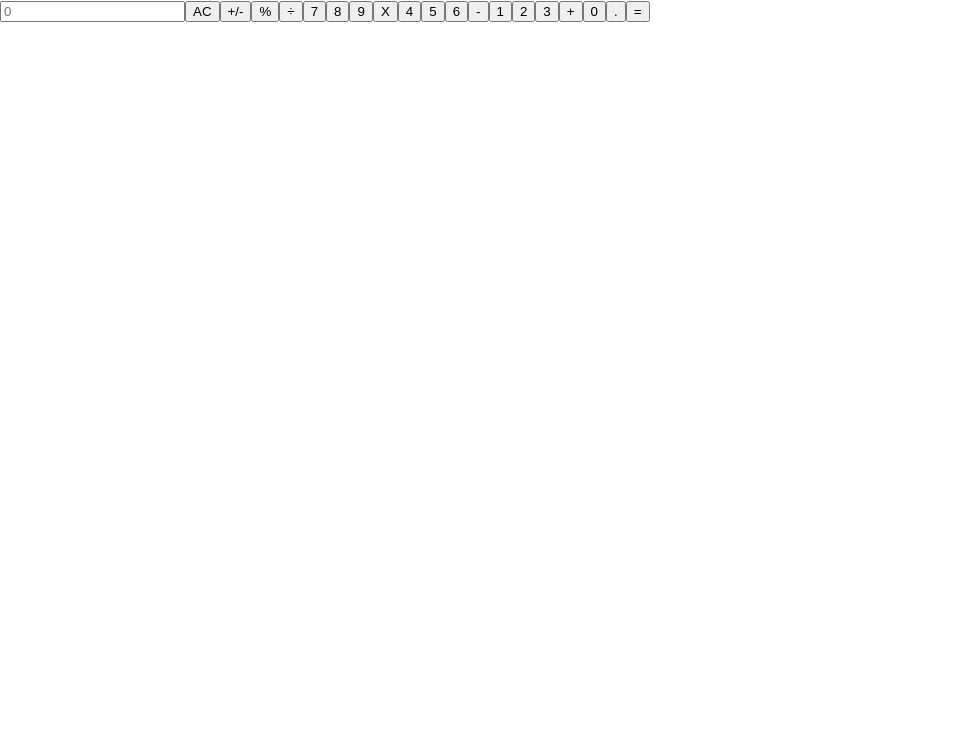
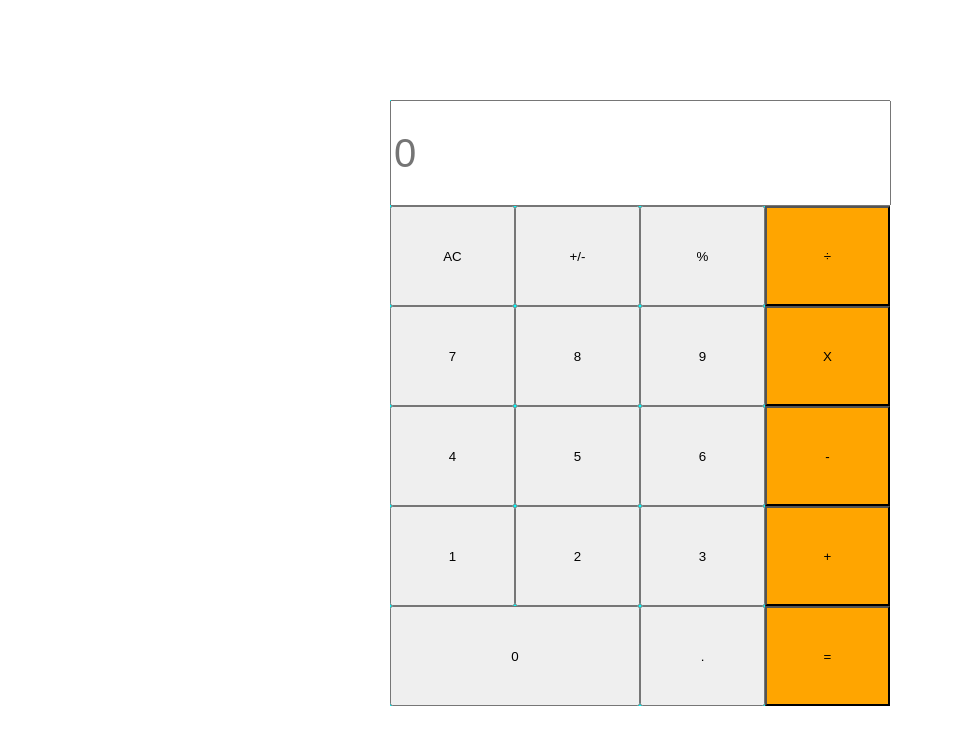
Before and after one commit to Oklukeok/Math-magicians, a React (Create React App) app: page / in a window 1280 px wide. Shown: the top 744 px of the page, without its empty margins (0-954 px from the left). Built offline with nearby package versions, Linux system fonts and the light colour scheme.

Commit message:
Add Style

```diff
--- a/src/index.css
+++ b/src/index.css
@@ -25,3 +25,29 @@ code {
     'Courier New',
     monospace;
 }
+
+#App {
+  width: 500px;
+  background-color: aqua;
+  margin: auto;
+  margin-top: 100px;
+}
+
+.appInput {
+  width: 98.5%;
+  height: 100px;
+  font-size: 40px;
+}
+
+.appButton {
+  width: 125px;
+  height: 100px;
+}
+
+.op {
+  background-color: orange;
+}
+
+.appButton:nth-child(18) {
+  width: 250px;
+}
```
